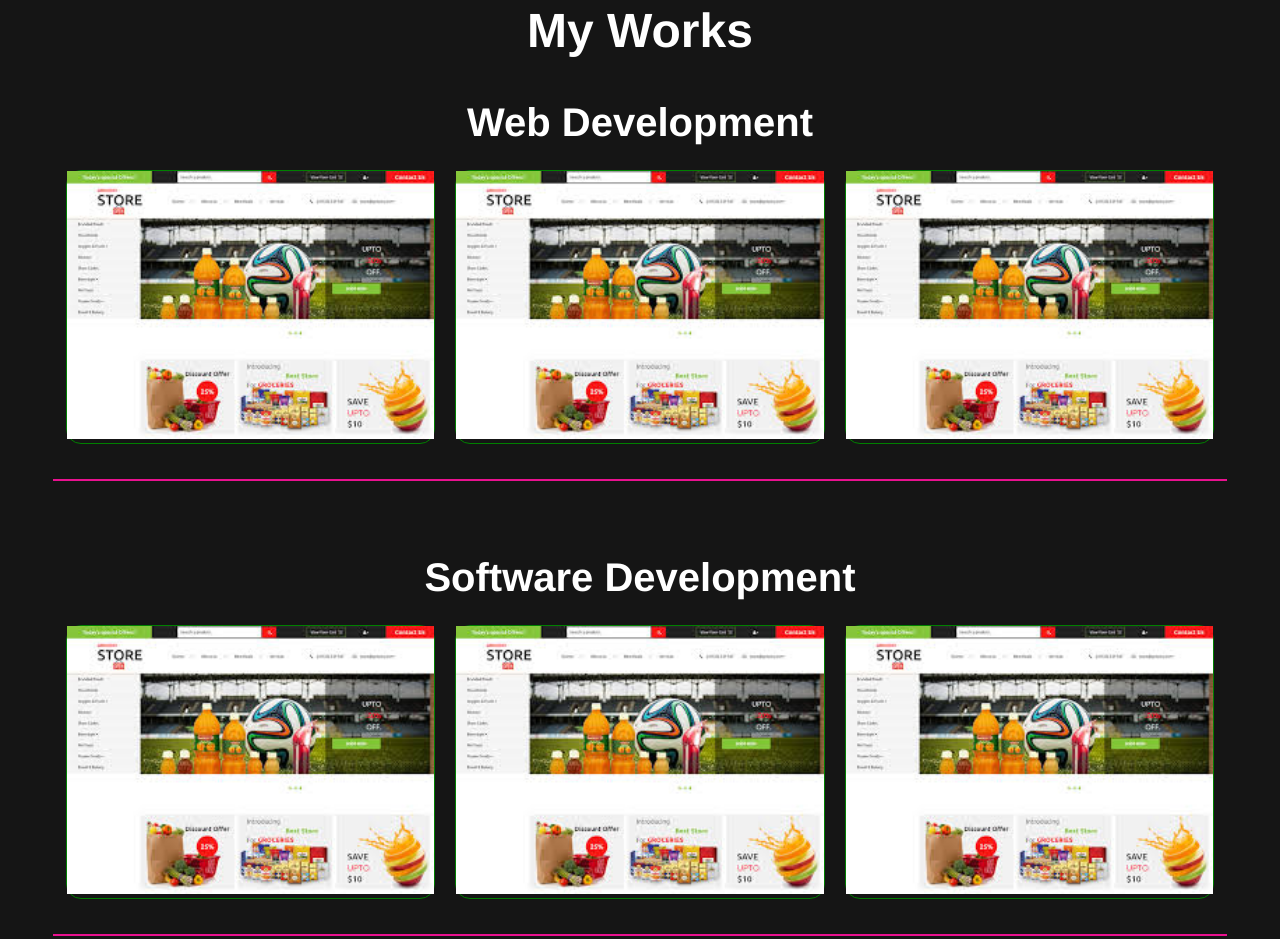
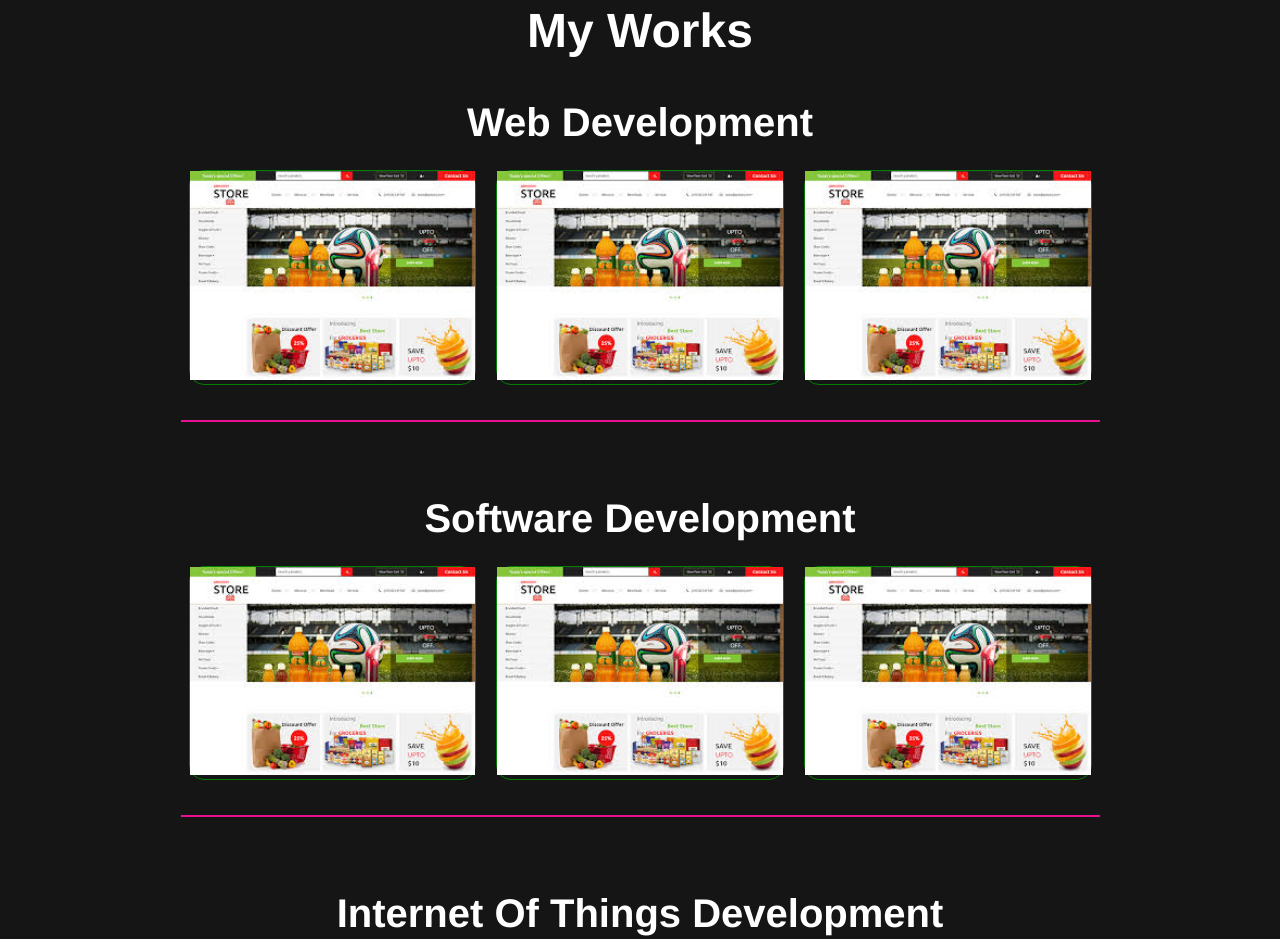
Before and after one commit to Leo7479/Portfolio, a plain HTML site: page index.html in a window 1280 px wide. Shown: the part 829-1768 px from the top of the page. Drawn offline with Linux system fonts and the light colour scheme.

Commit message:
Logo added

```diff
--- a/assets/styles/styles2.css
+++ b/assets/styles/styles2.css
@@ -45,7 +45,7 @@
 .card.withphoto{
     min-height: fit-content;
     /* max-height: 400px; */
-    min-width: 350px;
+    min-width: 250px;
     max-width: 550px;
     background-color: transparent;
     margin-bottom: 25px;
--- a/index.html
+++ b/index.html
@@ -22,6 +22,7 @@
     <link rel="stylesheet" href="./assets/styles/styles2.css" />
     <link rel="stylesheet" href="./assets/styles/styles3.css" />
     <link rel="stylesheet" href="./assets/styles/styles4.css" />
+    <link rel="shortcut icon" href="./assets/images/favicon.png" type="image/x-icon">
     <script
       src="https://kit.fontawesome.com/1454600ae4.js"
       crossorigin="anonymous"
```
Also changed, not shown: assets/images/android-chrome-192x192.png (added), assets/images/android-chrome-512x512.png (added), assets/images/apple-touch-icon.png (added), assets/images/favicon-16x16.png (added), assets/images/favicon-32x32.png (added), assets/images/favicon.ico (added), assets/images/favicon.png (added), assets/images/site.webmanifest (added), 1 other file.
